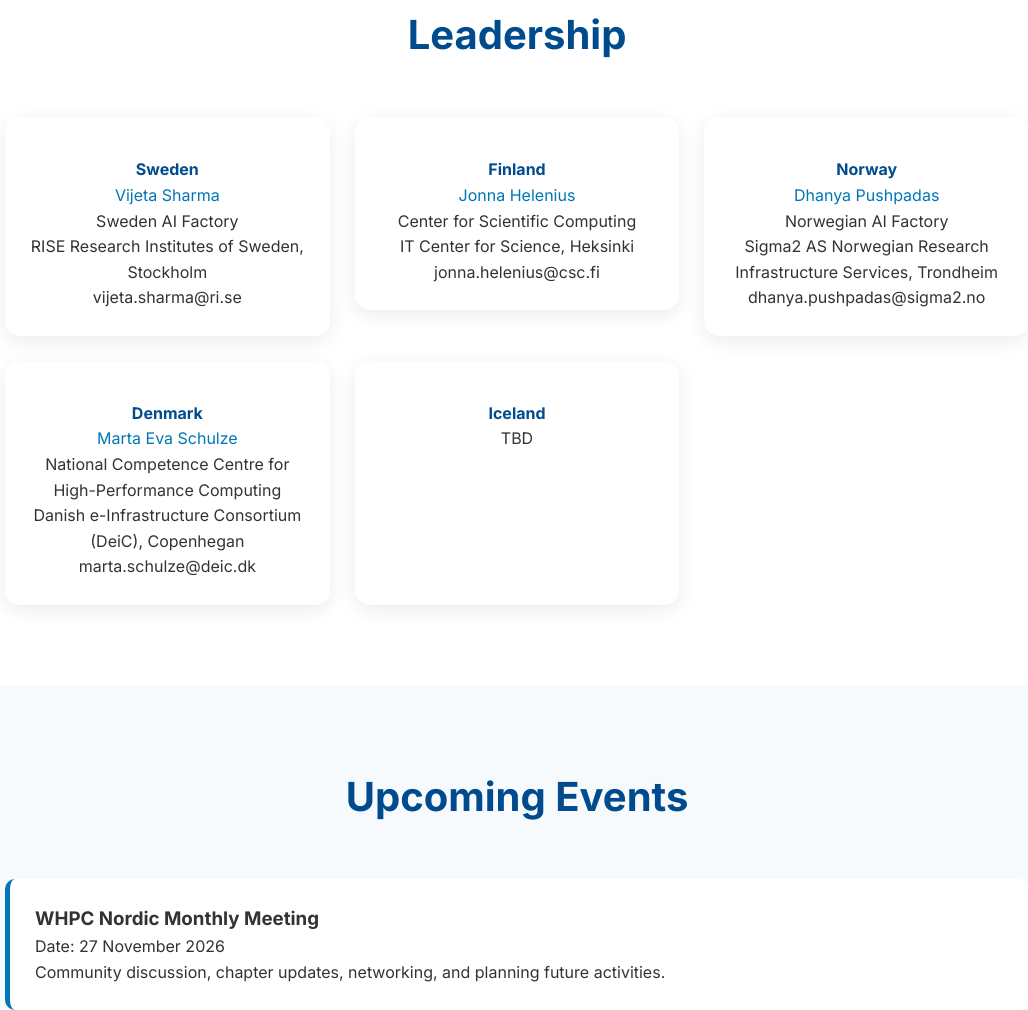
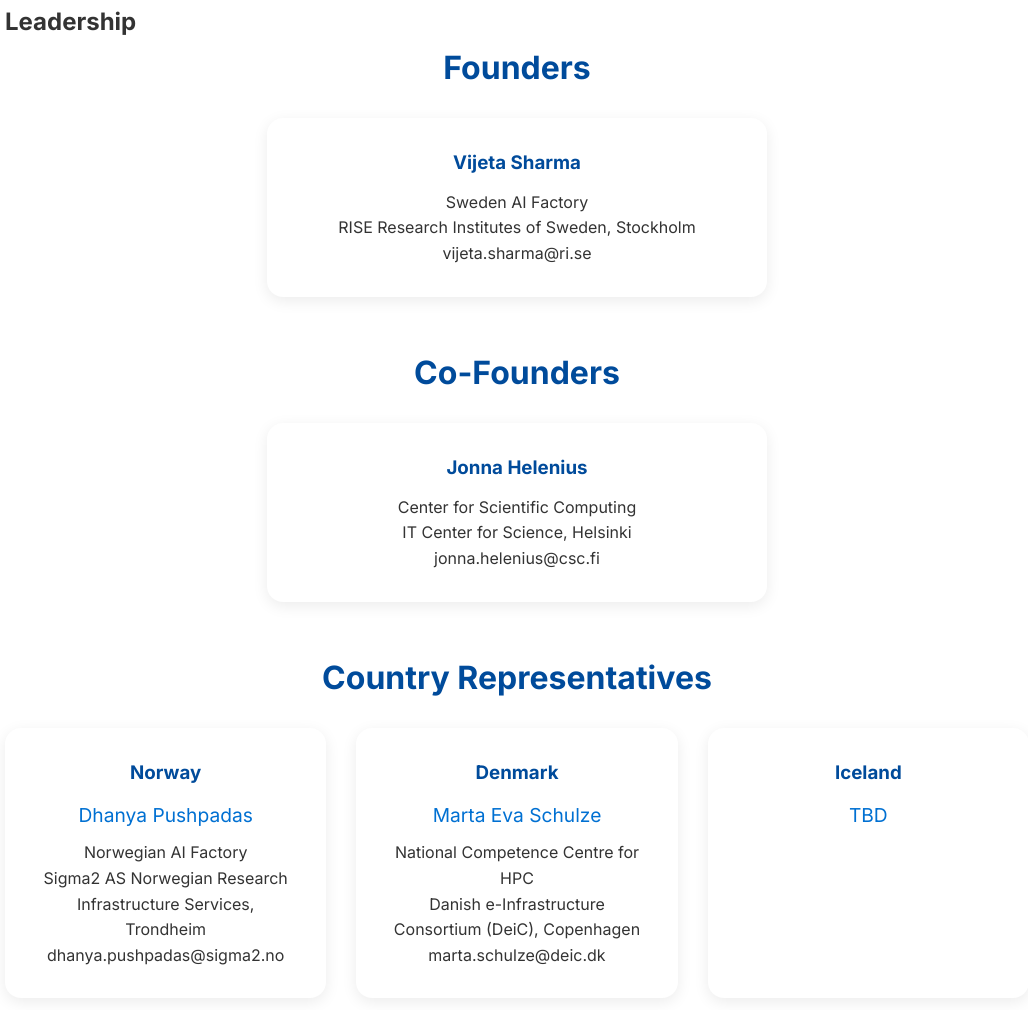
Before and after one commit to whpcnordic/whpc-nordic.github.io, a plain HTML site: page index.html in a window 1280 px wide. Shown: the part 2270-3280 px from the top of the page, without its empty margins (123-1151 px from the left). Drawn offline with Linux system fonts and the light colour scheme.

Commit message:
Update index.html
Added leadership section with founders and co-founders name

```diff
--- a/index.html
+++ b/index.html
@@ -127,6 +127,49 @@ section{
     gap:15px;
     margin-top:25px;
 }
+
+.leadership-group {
+    margin-bottom: 50px;
+}
+
+.group-title {
+    text-align: center;
+    font-size: 2rem;
+    font-weight: 700;
+    color: #004b9b;
+    margin-bottom: 25px;
+}
+
+.leadership-grid {
+    display: grid;
+    grid-template-columns: repeat(auto-fit, minmax(280px, 1fr));
+    gap: 30px;
+}
+
+.two-columns {
+    max-width: 500px;
+    margin: 0 auto;
+}
+
+.leader-card {
+    background: #fff;
+    border-radius: 16px;
+    padding: 30px;
+    text-align: center;
+    box-shadow: 0 4px 15px rgba(0,0,0,0.08);
+}
+
+.leader-card h3 {
+    color: #004b9b;
+    margin-bottom: 12px;
+}
+
+.leader-card .name {
+    color: #0070d2;
+    font-size: 1.2rem;
+    margin-bottom: 10px;
+}
+
 
 .country{
     background:#e8f4ff;
@@ -322,72 +365,67 @@ industry, and national supercomputing centres.
 
 </section>
 
-<section id="leadership">
+<section id="leadership" class="leadership-section">
+    <h2>Leadership</h2>
 
-<div class="section-title">
-<h2>Leadership</h2>
-</div>
+    <!-- First Row -->
+    <div class="leadership-group">
+        <div class="group-title">Founders</div>
+        <div class="leadership-grid two-columns">
 
-<div class="team-grid">
-<div class="founder">
-<div class="member">
-<h4>Sweden</h4>
-<p> <a href="https://www.linkedin.com/in/dr-vijeta-sharma-364871100/"
-       target="_blank"
-       rel="noopener noreferrer">
-       Vijeta Sharma
-    </a></p>
+            <div class="leader-card">
+                <h3>Vijeta Sharma</h3>
                 <p>Sweden AI Factory</p>
                 <p>RISE Research Institutes of Sweden, Stockholm</p>
                 <p>vijeta.sharma@ri.se</p>
             </div>
-</div>
 
-<div class="cofounder">
-<div class="member">
-<h4>Finland</h4>
-<p><a href="https://www.linkedin.com/in/jonnahelenius/"
-       target="_blank"
-       rel="noopener noreferrer">
-       Jonna Helenius
-    </a></p>
-<p>Center for Scientific Computing</p>
-<p>IT Center for Science, Heksinki</p>
-<p>jonna.helenius@csc.fi</p>
         </div>
     </div>
 
-<div class="member">
-<h4>Norway</h4>
-<p><a href="https://www.linkedin.com/in/dhanya-pushpadas-b8363649/"
-       target="_blank"
-       rel="noopener noreferrer">
-       Dhanya Pushpadas
-    </a></p>
+    <div class="leadership-group">
+        <div class="group-title">Co-Founders</div>
+        <div class="leadership-grid two-columns">
+
+            <div class="leader-card">
+                <h3>Jonna Helenius</h3>
+                <p>Center for Scientific Computing</p>
+                <p>IT Center for Science, Helsinki</p>
+                <p>jonna.helenius@csc.fi</p>
+            </div>
+
+        </div>
+    </div>
+
+    <!-- Second Row -->
+    <div class="leadership-group">
+        <div class="group-title">Country Representatives</div>
+
+        <div class="leadership-grid">
+
+            <div class="leader-card">
+                <h3>Norway</h3>
+                <p class="name">Dhanya Pushpadas</p>
                 <p>Norwegian AI Factory</p>
                 <p>Sigma2 AS Norwegian Research Infrastructure Services, Trondheim</p>
                 <p>dhanya.pushpadas@sigma2.no</p>
             </div>
 
-<div class="member">
-<h4>Denmark</h4>
-<p><a href="https://www.linkedin.com/in/marta-schulze-66696b96/"
-       target="_blank"
-       rel="noopener noreferrer">
-       Marta Eva Schulze
-    </a></p>
-<p>National Competence Centre for High-Performance Computing</p>
-<p>Danish e-Infrastructure Consortium (DeiC), Copenhegan</p>
+            <div class="leader-card">
+                <h3>Denmark</h3>
+                <p class="name">Marta Eva Schulze</p>
+                <p>National Competence Centre for HPC</p>
+                <p>Danish e-Infrastructure Consortium (DeiC), Copenhagen</p>
                 <p>marta.schulze@deic.dk</p>
             </div>
 
-<div class="member">
-<h4>Iceland</h4>
-<p>TBD</p>
+            <div class="leader-card">
+                <h3>Iceland</h3>
+                <p class="name">TBD</p>
             </div>
 
         </div>
-
+    </div>
 </section>
 
 <section id="events" class="events">
```
Lines whose indentation alone changed are shown as unchanged.
